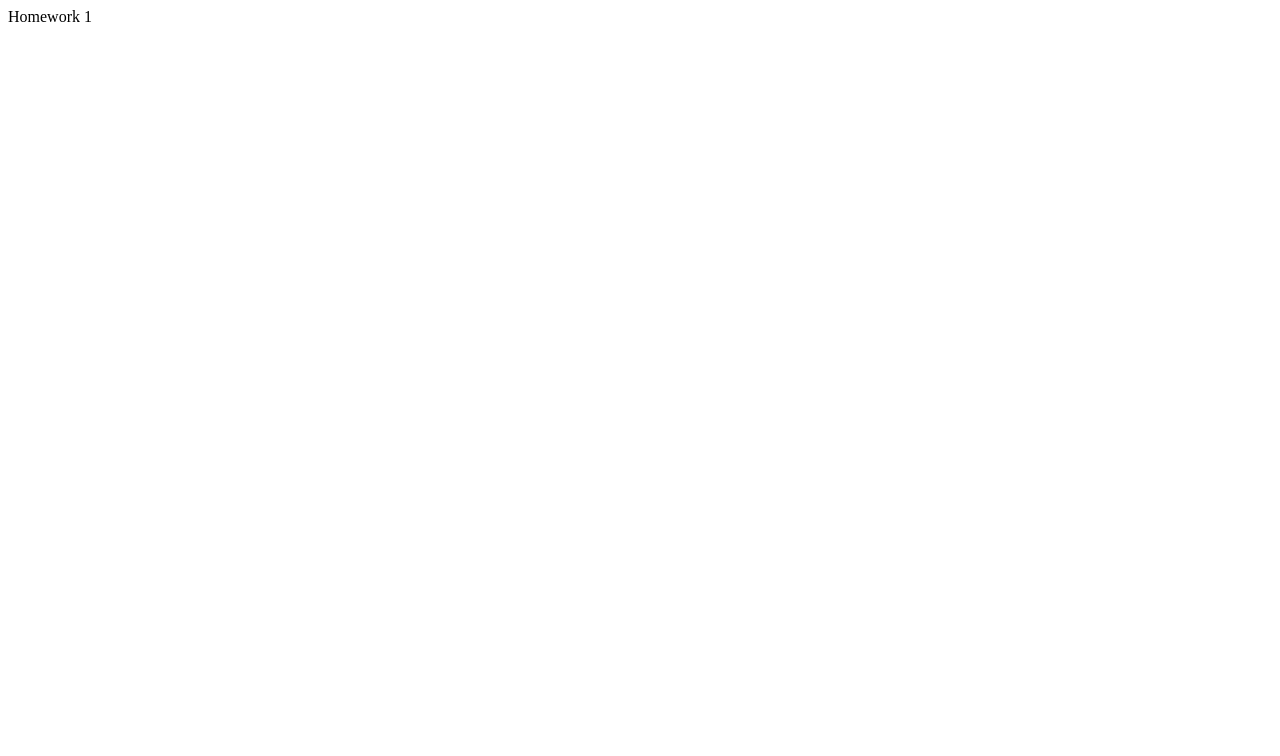
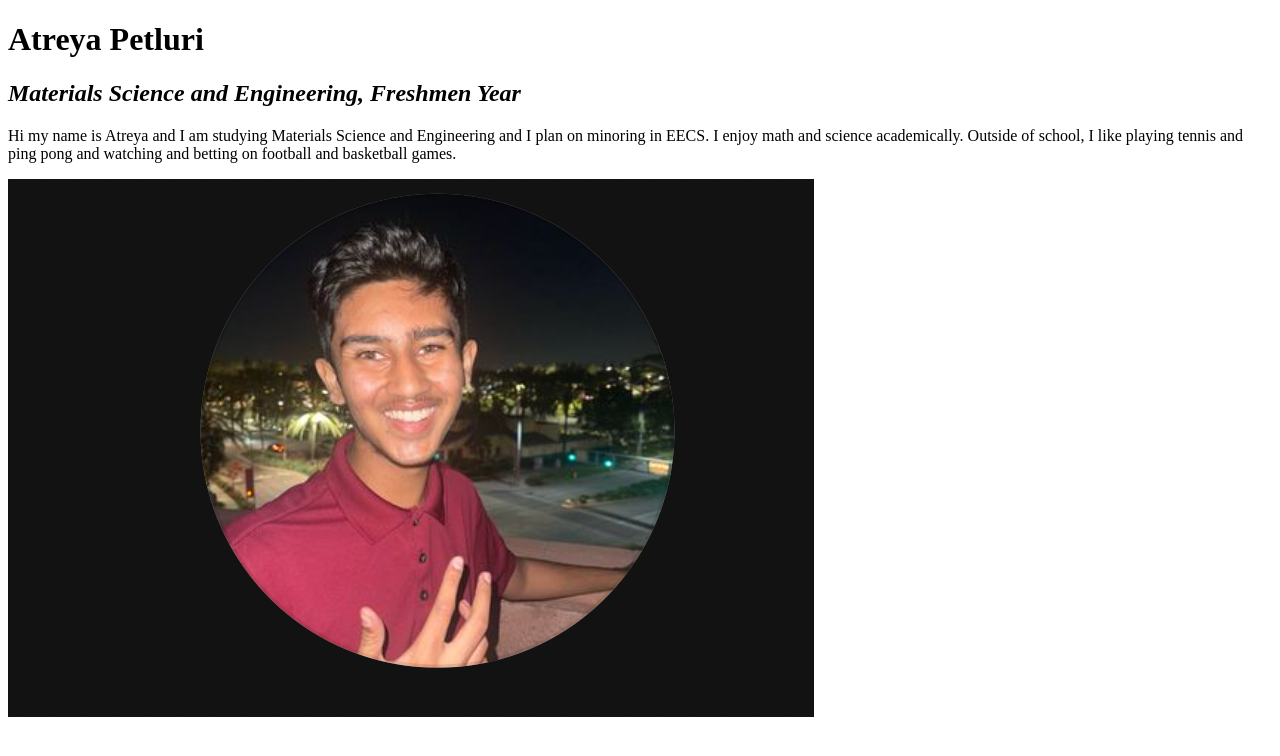
Before and after one commit to atreyap/atreyap.github.io, a plain HTML site: page homeworks/hw1/index.html in a window 1280 px wide. Drawn offline with Linux system fonts and the light colour scheme.

Commit message:
uploaded hw1

```diff
--- a/homeworks/hw1/index.html
+++ b/homeworks/hw1/index.html
@@ -1,6 +1,17 @@
-<!DOCTYPE html>
+<!doctype html>
 <html>
     <body>
-        Homework 1
+        <h1>Atreya Petluri</h1>
+        <h2><em>Materials Science and Engineering, Freshmen Year</em></h2>
+        <p>Hi my name is Atreya and I am studying Materials Science and Engineering and I plan on minoring in EECS. I enjoy math and science academically. Outside of school, I like playing tennis and ping pong and watching and betting on football and basketball games.</p>
+        <img src = "assets/mepic.png"/>
+
     </body>
+
+
+
+
+
+
+
 </html>
```
Also changed, not shown: homeworks/hw1/assets/mepic.png (added), 3 other files.
